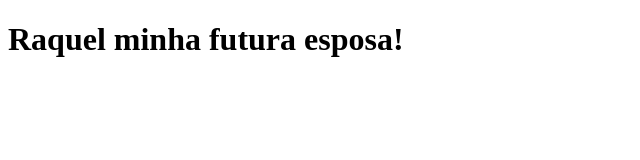
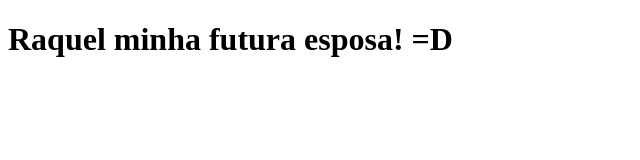
Before and after one commit to MaatheusJr27/clone-tabnews, a Next.js app: page / in a window 1280 px wide. Shown: the top 160 px of the page, without its empty margins (0-640 px from the left). Built offline with nearby package versions, Linux system fonts and the light colour scheme.

Commit message:
modifica a frase

```diff
--- a/pages/index.js
+++ b/pages/index.js
@@ -1,5 +1,5 @@
 function Home () {
-    return <h1>Raquel minha futura esposa!</h1>
+    return <h1>Raquel minha futura esposa! =D</h1>
 }
 
 export default Home;
```
